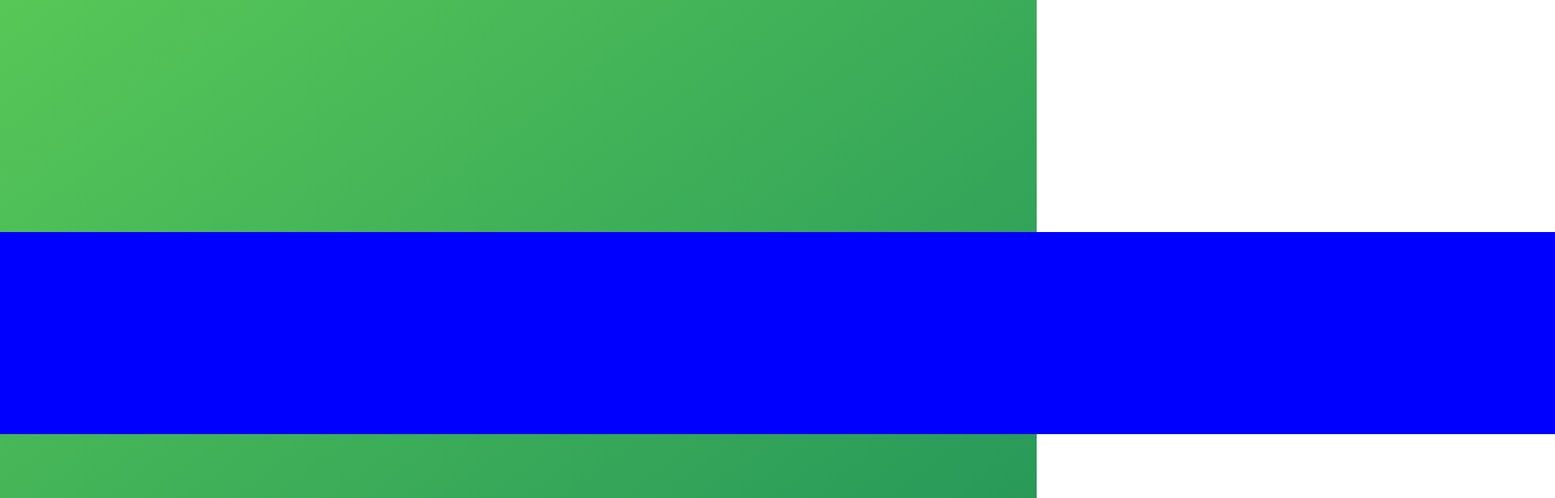
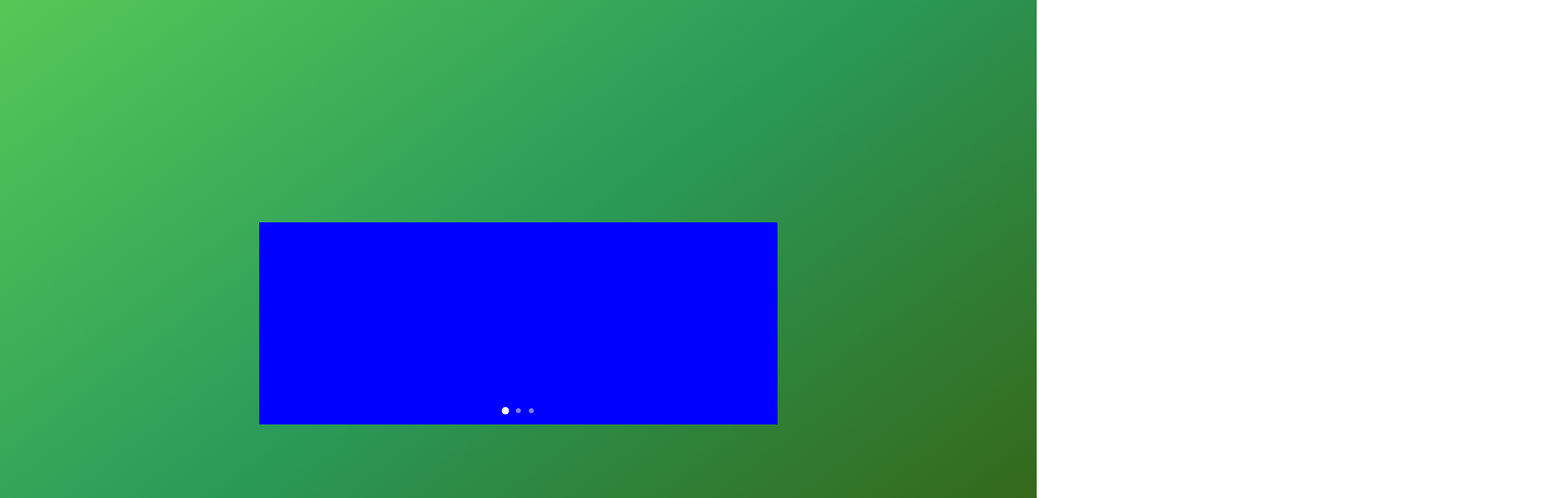
Before and after one commit to RubyTzu/card-slide, a Next.js app: page / in a window 1280 px wide. Shown: the top 616 px of the page at 81% size, 1920 px wide, since content can reach past the window. Built offline with nearby package versions, Linux system fonts and the light colour scheme.

Commit message:
feat: modified slider

```diff
--- a/app/component/SlideTest.tsx
+++ b/app/component/SlideTest.tsx
@@ -1,155 +1,98 @@
-"use client"
-import { useEffect, useLayoutEffect, useRef, useState } from "react";
-import { motion, useMotionValue } from "framer-motion";
+"use client";
+import React, { useEffect, useRef, useState } from "react";
+import { motion } from "framer-motion";
+import type { PanInfo } from "framer-motion";
 
-const slides = [
-  {
-    id: 1,
-    title: "Himil Suite",
-    description: "Warm textures, stone & wood, and a view you’ll remember.",
-    image: "/images/carousel-1.svg",
-  },
-  {
-    id: 2,
-    title: "Mountain View",
-    description: "Floor-to-ceiling windows bring the Alps to your bedside.",
-    image: "/images/carousel-1.svg",
-  },
-  {
-    id: 3,
-    title: "Cozy Living",
-    description: "A snug lounge with custom furniture and ambient lighting.",
-    image: "/images/carousel-1.svg",
-  },
-];
+const Dots = ({ count, active }: { count: number; active: number }) => {
+  return (
+    <div className="flex flex-row justify-center relative bottom-5">
+      {Array.from({ length: count }).map((_, i) => (
+        <motion.div key={i} className="w-[6px] h-[6px] bg-white rounded opacity-80 mr-[10px] last:mr-0" animate={{ scale: active === i ? 1.5 : 1, opacity: active === i ? 1 : 0.5 }} />
+      ))}
+    </div>
+  );
+};
 
-const Dots = ({ count, active }: { count: number; active: number }) => (
-  <div className="flex flex-row justify-center relative bottom-5">
-    {slides.map((_, i) => (
-      <motion.div
-        key={i}
-        className="flex flex-row justify-center relative bottom-5"
-        initial={false}
-        animate={{
-          scale: active === i ? 1.5 : 1,
-          opacity: active === i ? 1 : 0.5,
-        }}
-      />
-    ))}
-  </div>
-);
-
-const Slide = ({ color, ...rest }: { color: string }) => <div style={{ backgroundColor: color }} className="min-w-full h-full" {...rest} />;
-
-// 小工具：安全 modulo（可處理負數）
-const mod = (n: number, m: number) => ((n % m) + m) % m;
+const Slide = ({ color }: { color: string }) => <div style={{ backgroundColor: color }} className="min-w-full h-full" />;
 
 export const SlideTest = () => {
   const containerRef = useRef<HTMLDivElement | null>(null);
-  const x = useMotionValue(0);
+  const colors = ["blue", "green", "orange"]; // 真實幻燈片
+  const count = colors.length;
 
-  // 原始 slides
-  const baseSlides = ["blue", "green", "orange"];
+  // 擴展：頭尾各 clone 一張 => [cloneLast, ...real, cloneFirst]
+  const extended = [colors[count - 1], ...colors, colors[0]];
 
-  // 3 份擴充，開在中間那份
-  const copies = 3;
-  const total = baseSlides.length;
-  const extended = Array.from({ length: copies * total }, (_, i) => {
-    const baseIdx = mod(i, total);
-    return { i, color: baseSlides[baseIdx], baseIdx };
-  });
+  // index 從 1 開始（指向第一張真實圖）
+  const [idx, setIdx] = useState(1);
+  const [width, setWidth] = useState(0);
+  const [instant, setInstant] = useState(false); // 用來在「偷換」位置時關閉動畫
 
-  // 索引起點：中間那份的第一張
-  const middleStart = total; // 0..(total-1) | middleStart.. | 2*total..
-  const [index, setIndex] = useState(middleStart);
-  const [immediate, setImmediate] = useState(false);
-
-  const [width, setWidth] = useState(350);
-
-  // 量 container 寬
-  useLayoutEffect(() => {
-    const measure = () => {
-      if (containerRef.current) {
-        setWidth(containerRef.current.offsetWidth || 350);
-      }
-    };
-    measure();
-    const ro = new ResizeObserver(measure);
-    if (containerRef.current) ro.observe(containerRef.current);
+  // 監測容器寬度（支援 RWD）
+  useEffect(() => {
+    const el = containerRef.current;
+    if (!el) return;
+    const update = () => setWidth(el.offsetWidth);
+    update();
+    const ro = new ResizeObserver(update);
+    ro.observe(el);
     return () => ro.disconnect();
   }, []);
 
-  // 顯示用的「實際第幾張」（0..total-1）
-  const display = mod(index, total);
-
-  // 拖曳結束：依拖曳距離決定是否換張
-  const onDragEnd = (_: any, info: { offset: { x: number } }) => {
-    const offsetX = info.offset.x;
-    const threshold = Math.max(30, width * 0.15); // 拖超過 15% 寬就換
-    if (Math.abs(offsetX) > threshold) {
-      // 向左拖（offsetX < 0）→ 下一張；向右拖 → 上一張
-      const dir = offsetX < 0 ? 1 : -1;
-      setIndex((i) => i + dir);
-    } else {
-      // 回到原位
-      // 什麼都不做，動畫會把它彈回
+  // 拖曳結束決定是否翻頁（往右 dir=+1，往左 dir=-1）
+  const onDragEnd = (_: MouseEvent | TouchEvent | PointerEvent, info: PanInfo) => {
+    const threshold = Math.max(40, width * 0.15);
+    const offset = info.offset.x;
+    if (Math.abs(offset) > threshold) {
+      const dir = offset < 0 ? 1 : -1; // 左拖＝下一張；右拖＝上一張
+      setIdx((p) => p + dir);
     }
   };
 
-  // 兩個輔助切換（按鈕用）
-  const next = () => setIndex((i) => i + 1);
-  const prev = () => setIndex((i) => i - 1);
+  // 動畫完成後，若落在 clone，就瞬間「偷換」到對應的真實位置
+  const onAnimationComplete = () => {
+    if (idx === 0) {
+      // 從最左的 cloneLast 回跳到最後一張真實圖
+      setInstant(true);
+      setIdx(count);
+      // 下一個事件迴圈再把 instant 關掉，避免看到 0s 動畫
+      requestAnimationFrame(() => setInstant(false));
+    } else if (idx === count + 1) {
+      // 從最右的 cloneFirst 回跳到第一張真實圖
+      setInstant(true);
+      setIdx(1);
+      requestAnimationFrame(() => setInstant(false));
+    }
+  };
 
-  // 走到邊界就「瞬移」回中間那份對應的位置，避免長走造成邊緣卡住
-  useEffect(() => {
-    const lowerBound = 0 + 1; // 留 1 張緩衝
-    const upperBound = copies * total - 2; // 留 1 張緩衝
-    if (index <= lowerBound || index >= upperBound) {
-      const normalized = middleStart + mod(index, total);
-      // 下一個動畫循環前把 transition 設成 0 做瞬移
-      setImmediate(true);
-      setIndex(normalized);
-      // 下一個 frame 再恢復動畫
-      requestAnimationFrame(() => setImmediate(false));
-    }
-  }, [index, copies, total]);
+  // 指示器顯示目前真實索引
+  const realActive = (idx - 1 + count) % count;
 
   return (
     <>
-      <div className="relative overflow-hidden" ref={containerRef}>
-        {/* 左右控制鈕（可選） */}
-        <button className="nav prev" onClick={prev} aria-label="Previous">
-          ‹
-        </button>
-        <button className="nav next" onClick={next} aria-label="Next">
-          ›
-        </button>
-
+      <div className="relative overflow-hidden w-[50vw] h-[250px]" ref={containerRef}>
         <motion.div
-          className="flex w-full h-[250px] flex-row"
+          className="flex w-full h-full flex-row"
           drag="x"
+          dragElastic={0.08}
+          dragMomentum={false}
+          // 注意：因為有頭尾 clone，所以可拖曳的範圍是 -(count+1)*width ~ 0
+          dragConstraints={{ left: -(count + 1) * width, right: 0 }}
           onDragEnd={onDragEnd}
-          // 用 index 決定 x，從「中間那份」的第一張算位移，這樣 x=0 表示在中間份第一張
-          animate={{ x: -(index - middleStart) * width }}
-          transition={{ type: "tween", duration: immediate ? 0 : 0.35 }}
-          style={{ touchAction: "pan-y" }} // 行動裝置更順
-        >
-          {extended.map(({ i, color }) => (
-            <div
-              key={i}
-              style={{ width }}
-              className="slide-wrapper"
-              // 每張固定寬度，父層用 translateX 位移
-            >
-              <Slide color={color} />
-            </div>
+          animate={{ x: -idx * width }}
+          transition={
+            instant
+              ? { duration: 0 } // 偷換座標時 0 秒
+              : { type: "spring", stiffness: 300, damping: 35 } // 平常用彈簧
+          }
+          onAnimationComplete={onAnimationComplete}>
+          {extended.map((c, i) => (
+            <Slide key={`${c}-${i}`} color={c} />
           ))}
         </motion.div>
 
-        <Dots count={total} active={display} />
+        <Dots count={count} active={realActive} />
       </div>
-
-      <div style={{ height: 700 }} />
     </>
   );
 };
--- a/app/page.tsx
+++ b/app/page.tsx
@@ -10,10 +10,10 @@ export default function Home() {
           {/* <SlideCards /> */}
           <SlideTest />
         </div>
-        <div className="w-full h-screen relative overflow-hidden mx-auto cursor-(--my-cursor) border border-emerald-600 noise">
+        {/* <div className="w-full h-screen relative overflow-hidden mx-auto cursor-(--my-cursor) border border-emerald-600 noise">
           <DragCards />
         </div>
-        <div className="min-h-screen"></div>
+        <div className="min-h-screen"></div> */}
       </main>
     </div>
   );
```
